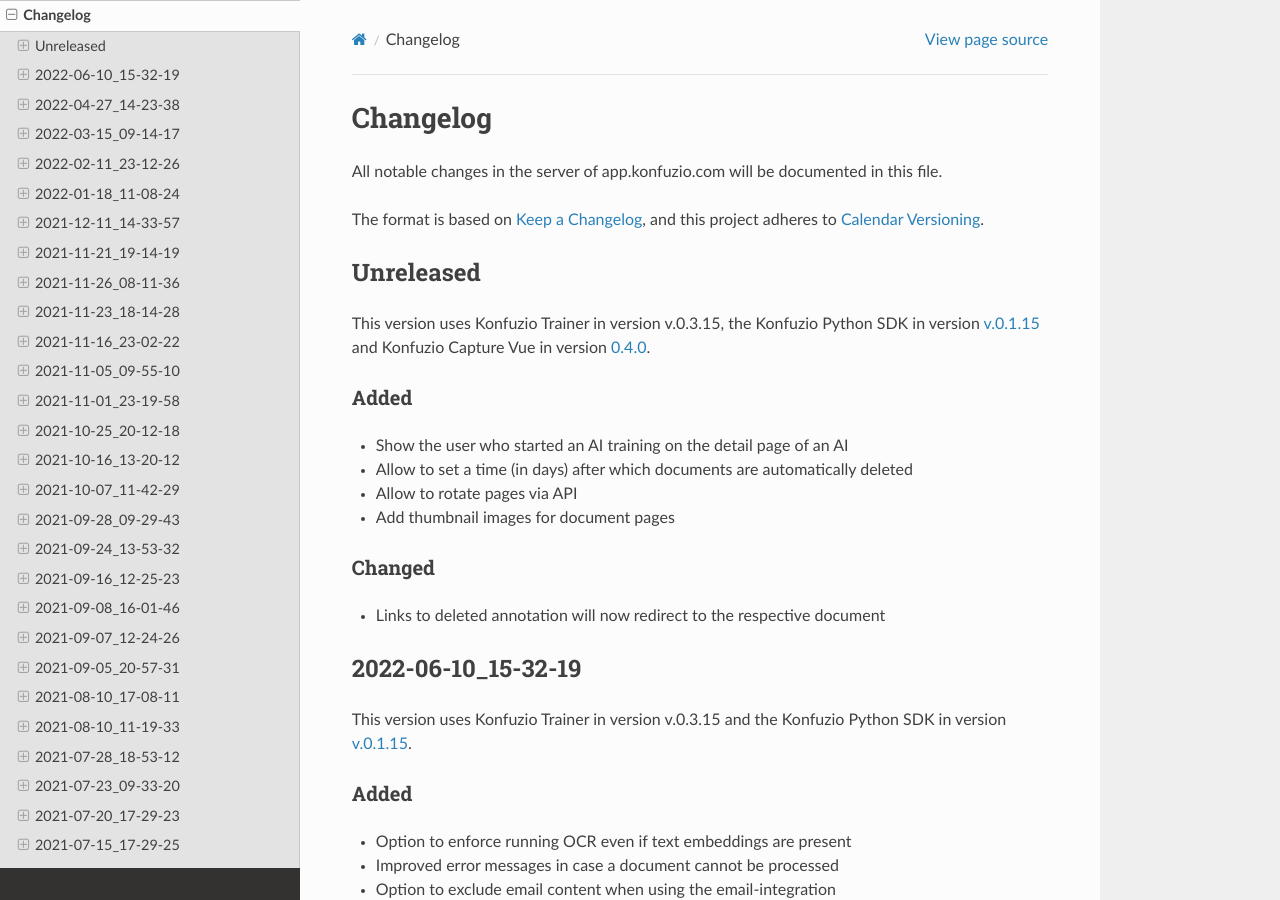
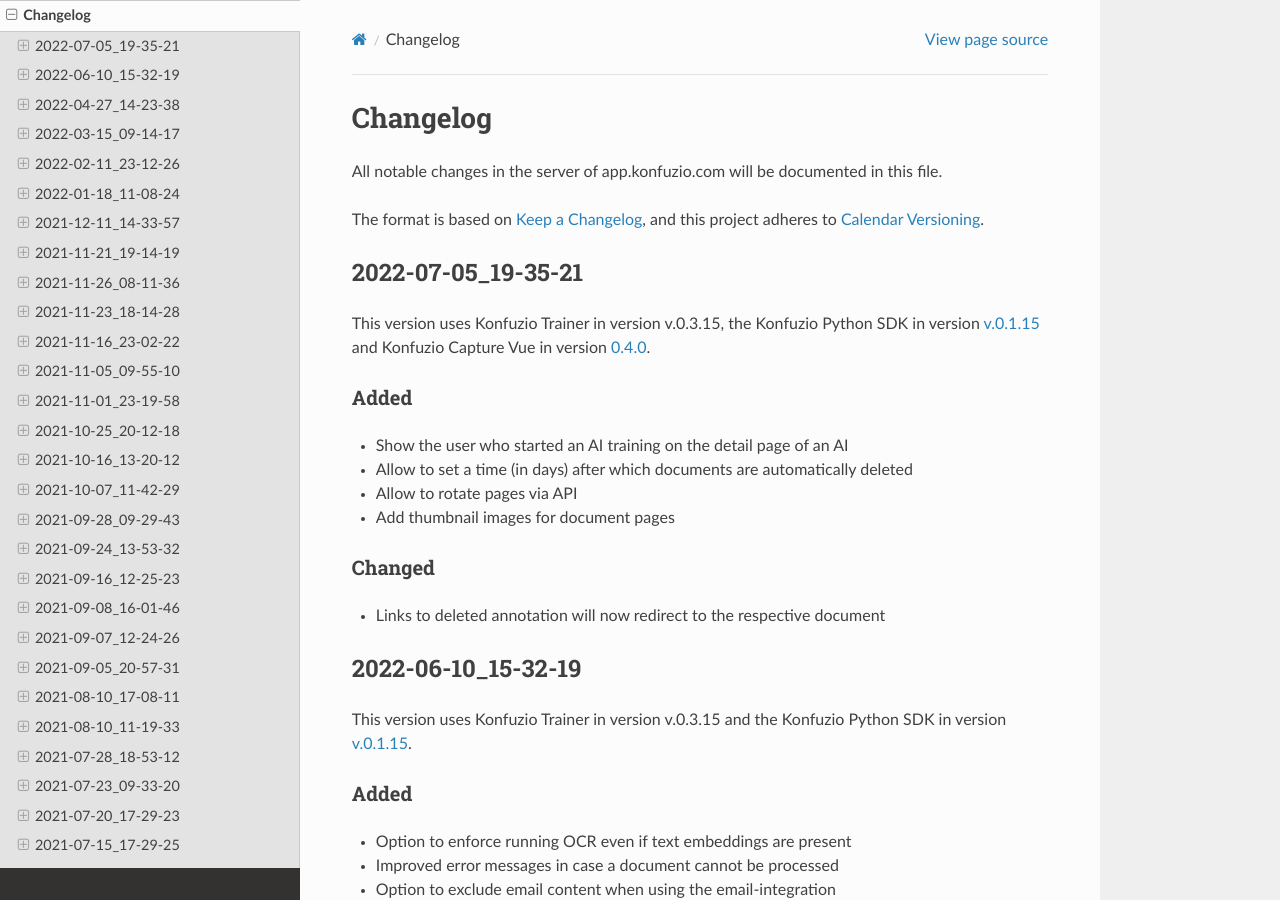
Before and after one commit to konfuzio-ai/konfuzio-sdk, a Sphinx documentation site: the page built from docs/web/changelog_app.md, in a window 1280 px wide and 900 px high. Built offline with Sphinx 7.4.7 and the Read the Docs theme 2.0.0, drawn with Linux system fonts in a browser that asks for light colours.

Commit message:
Update changelog_app.md

```diff
--- a/docs/web/changelog_app.md
+++ b/docs/web/changelog_app.md
@@ -8,7 +8,7 @@
 The format is based on [Keep a Changelog](https://keepachangelog.com/en/1.0.0/),
 and this project adheres to [Calendar Versioning](https://calver.org/overview.html).
 
-## Unreleased
+## 2022-07-05_19-35-21
 
 This version uses Konfuzio Trainer in version v.0.3.15, the Konfuzio Python SDK in version [v.0.1.15](https://dev.konfuzio.com/sdk/changelog.html#v-0-1-15) and Konfuzio Capture Vue in version [0.4.0](https://github.com/konfuzio-ai/konfuzio-capture-vue/releases/).
 
```
